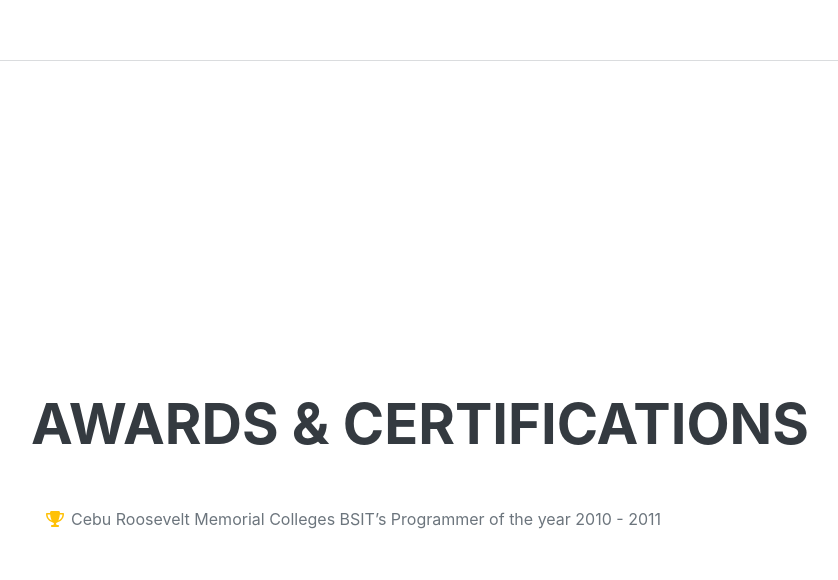
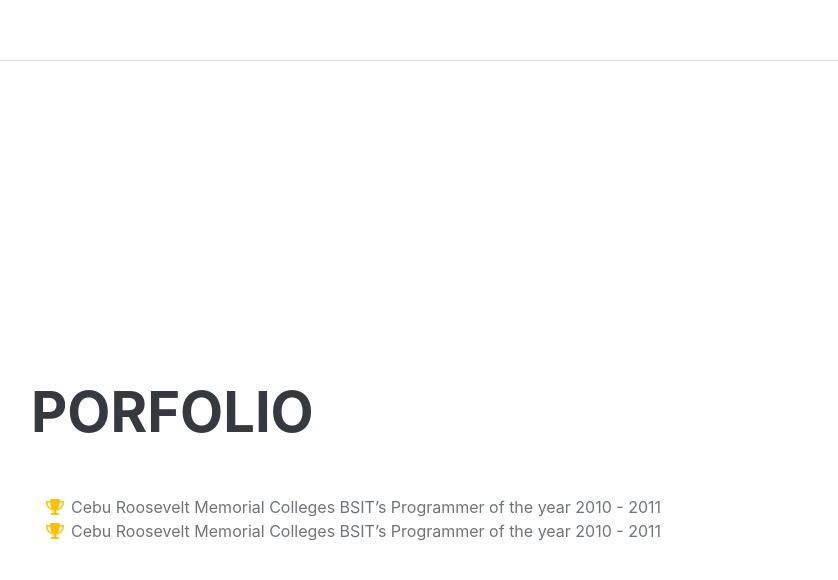
Before and after one commit to lepitenkevin/kevinlepiten, a plain HTML site: page index.html in a window 1280 px wide. Shown: the part 4660-5240 px from the top of the page, without its empty margins (289-1127 px from the left). Drawn offline with nearby package versions, Linux system fonts and the light colour scheme; a web font is replaced by a local one.

Commit message:
Update index.html

```diff
--- a/index.html
+++ b/index.html
@@ -196,6 +196,23 @@
                     <p class="mb-0">When forced indoors, I usually play online games, and I spend a large amount of my free time exploring the latest technology advancements in the front-end web development world.</p>
                 </div>
             </section>
+	    <hr class="m-0" />
+            <!-- Portofolio-->
+            <section class="resume-section" id="portfolio">
+                <div class="resume-section-content">
+                    <h2 class="mb-5">Porfolio</h2>
+                    <ul class="fa-ul mb-0">
+                        <li>
+                            <span class="fa-li"><i class="fas fa-trophy text-warning"></i></span>
+                            Cebu Roosevelt Memorial Colleges BSIT’s Programmer of the year 2010 - 2011
+                        </li>
+                        <li>
+                            <span class="fa-li"><i class="fas fa-trophy text-warning"></i></span>
+                            Cebu Roosevelt Memorial Colleges BSIT’s Programmer of the year 2010 - 2011
+                        </li>
+                    </ul>
+                </div>
+            </section>
             <hr class="m-0" />
             <!-- Awards-->
             <section class="resume-section" id="awards">
```
